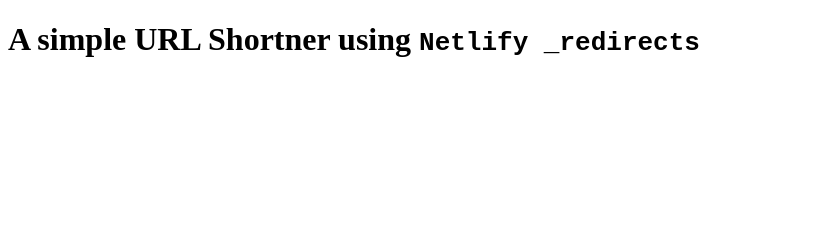
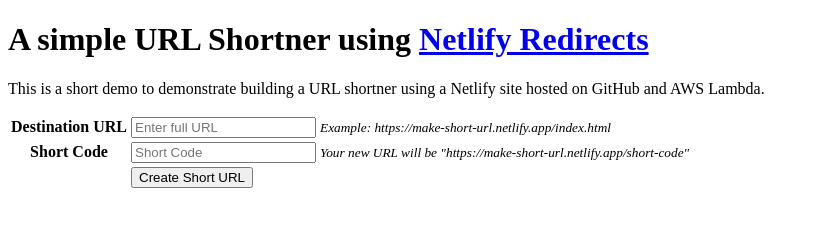
Before and after one commit to tafakkur/short-url-netlify, a plain HTML site: page index.html in a window 1280 px wide. Shown: the whole page, without its empty margins (0-819 px from the left). Drawn offline with nearby package versions, Linux system fonts and the light colour scheme.

Commit message:
Update index.html

```diff
--- a/index.html
+++ b/index.html
@@ -1,15 +1,52 @@
 <!DOCTYPE html>
 <html lang="en">
-<head>
-    <meta charset="UTF-8">
-    <meta http-equiv="X-UA-Compatible" content="IE=edge">
-    <meta name="viewport" content="width=device-width, initial-scale=1.0">
-    <title>Netlify URL Shortner</title>
-</head>
-<body>
-    <h1>A simple URL Shortner using <code>Netlify _redirects</code></h1>
+	<head>
+		<meta charset="UTF-8" />
+		<meta http-equiv="X-UA-Compatible" content="IE=edge" />
+		<meta name="viewport" content="width=device-width, initial-scale=1.0" />
+		<title>Netlify URL Shortner</title>
+		<script src="trimmer.js" type="text/javascript"></script>
+		<script src="https://cdn.jsdelivr.net/npm/axios/dist/axios.min.js"></script>
+	</head>
+	<body>
+		<h1>
+			A simple URL Shortner using
+			<a href="https://docs.netlify.com/routing/redirects/redirect-options/" target="_blank">
+				Netlify Redirects
+			</a>
+		</h1>
 
+		<p>
+			This is a short demo to demonstrate building a URL shortner using a Netlify site hosted on
+			GitHub and AWS Lambda.
+		</p>
 
-
-</body>
+		<div>
+			<table>
+				<tr>
+					<th>Destination URL</th>
+					<td>
+						<input type="url" placeholder="Enter full URL" id="long_url" />
+						<span style="font-size: smaller; font-style: italic; text-align: center">
+							Example: https://make-short-url.netlify.app/index.html
+						</span>
+					</td>
+				</tr>
+				<tr>
+					<th>Short Code</th>
+					<td>
+						<input type="text" placeholder="Short Code" maxlength="10" id="short_code" />
+						<span style="font-size: smaller; font-style: italic; text-align: center">
+							Your new URL will be "https://make-short-url.netlify.app/short-code"
+						</span>
+					</td>
+				</tr>
+				<tr>
+					<td></td>
+					<td><button onclick="add_redir()">Create Short URL</button></td>
+				</tr>
+			</table>
+			<div id="new_url" style="color: tomato; font-size: larger"></div>
+		</div>
+	</body>
 </html>
```
